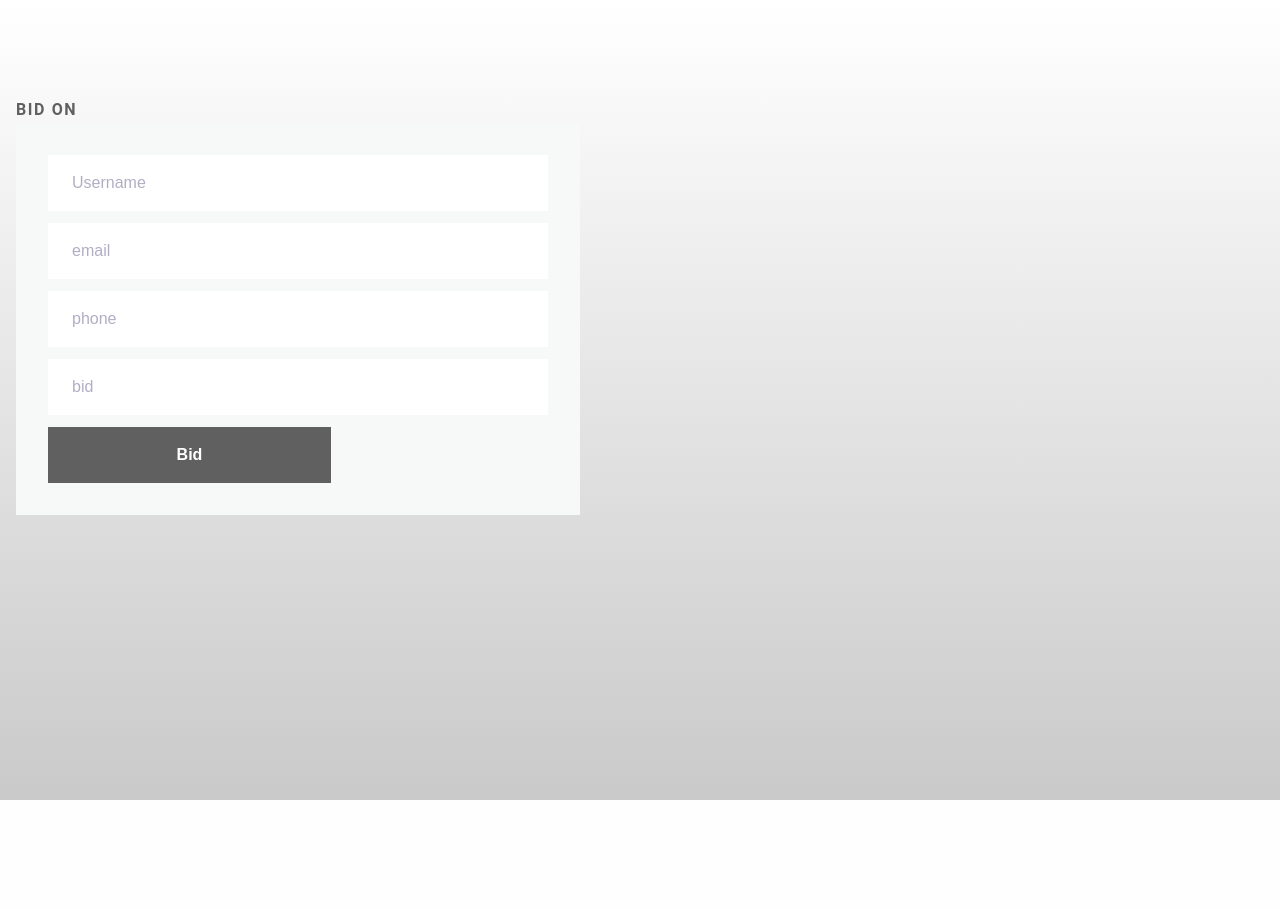
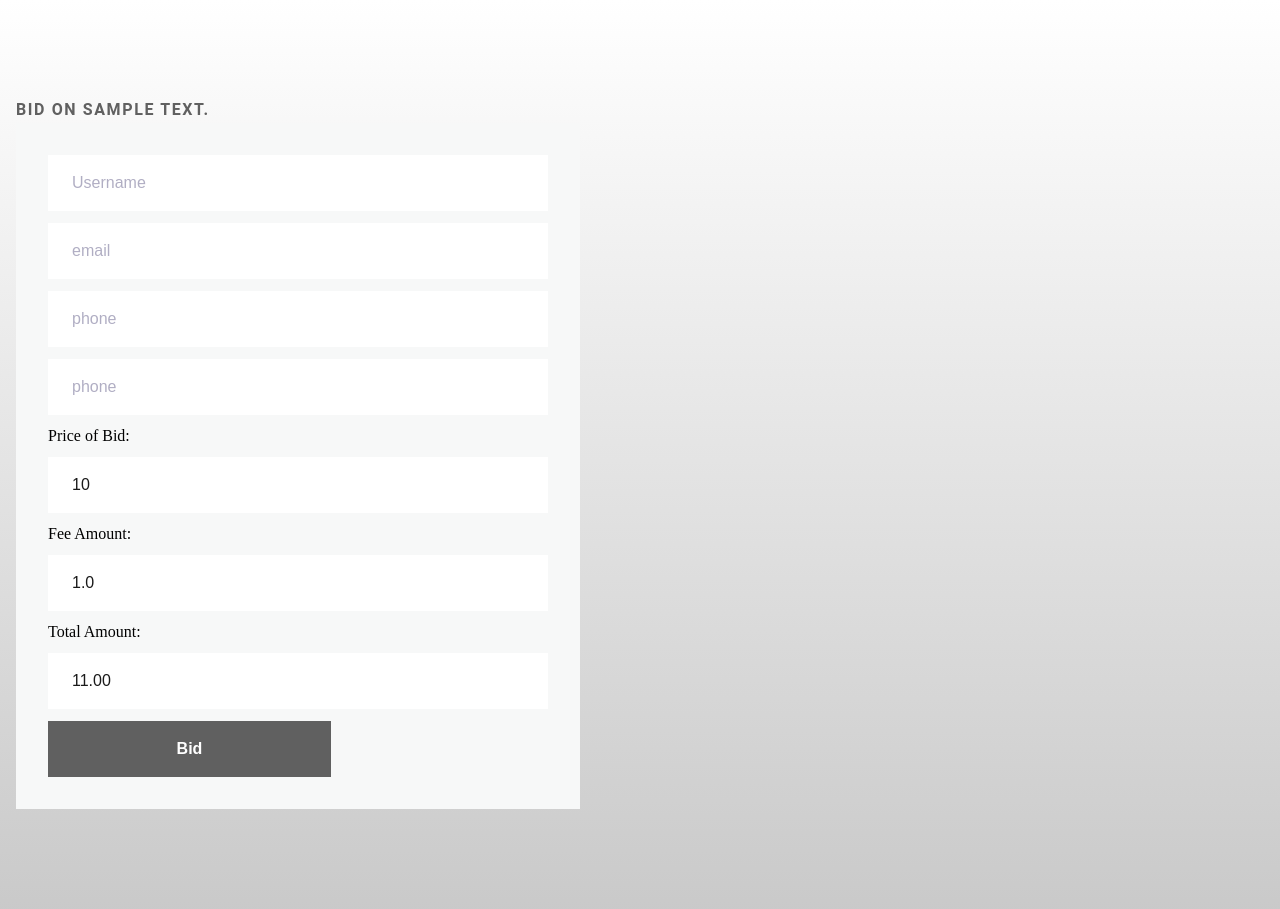
Before and after one commit to drst4gge/bonaventura, a Flask app: page /bid/1 in a window 1280 px wide. Before the commit the page ends 800 px from the top, so only its background shows below. Run offline with Flask 3, Linux system fonts and the light colour scheme; tables that the repository leaves empty or names only in its code hold one stand-in row (values such as "Sample post"); data that the repository does not hold is empty; some libraries are stand-ins or nearby versions.

Commit message:
pre meeting friday 29th

```diff
--- a/application.py
+++ b/application.py
@@ -45,16 +45,16 @@ def get_db_connection():
         port=3306
     )
 
-def insert_address(address, zpid, bedrooms, bathrooms, livingArea, lotSize, county, photo_url, date_of_sale, time_of_sale):
+def insert_address(address, zpid, bedrooms, bathrooms, livingArea, lotSize, county, photo_url, date_of_sale, time_of_sale, price):
     conn = get_db_connection()
     try:
         with conn.cursor() as cursor:
             insert_sql = """
             INSERT INTO all_properties
-            (addresses, zpid, bedrooms, bathrooms, livingArea, lotSize, county, photo_url, dateOfSale, timeOfSale)
-            VALUES (%s, %s, %s, %s, %s, %s, %s, %s, %s, %s)
+            (addresses, zpid, bedrooms, bathrooms, livingArea, lotSize, county, photo_url, dateOfSale, timeOfSale, price)
+            VALUES (%s, %s, %s, %s, %s, %s, %s, %s, %s, %s, %s)
             """
-            cursor.execute(insert_sql, (address, zpid, bedrooms, bathrooms, livingArea, lotSize, county, photo_url, date_of_sale, time_of_sale))
+            cursor.execute(insert_sql, (address, zpid, bedrooms, bathrooms, livingArea, lotSize, county, photo_url, date_of_sale, time_of_sale, price))
         conn.commit()
     finally:
         conn.close()
@@ -62,8 +62,9 @@ def insert_address(address, zpid, bedrooms, bathrooms, livingArea, lotSize, coun
 def get_all_properties():
     conn = get_db_connection()
     try:
-        with conn.cursor(pymysql.cursors.DictCursor) as cursor:  # Ensure DictCursor is used
-            cursor.execute("SELECT id, addresses, bedrooms, bathrooms, livingArea, lotSize, county, dateOfSale, timeOfSale, photo_url FROM all_properties")
+        with conn.cursor(pymysql.cursors.DictCursor) as cursor:
+            # Include price in the SELECT query
+            cursor.execute("SELECT id, addresses, bedrooms, bathrooms, livingArea, lotSize, county, dateOfSale, timeOfSale, photo_url, price FROM all_properties")
             return cursor.fetchall()
     finally:
         conn.close()
@@ -638,22 +639,23 @@ def extract_text_from_pdf(file_path):
     return text
 
 def extract_auction_details(pdf_text):
-    # Revised regex pattern to capture date (rescheduled or date of sale), time, and address
-    pattern = r'(DATE OF SALE: \d{1,2}/\d{1,2}/\d{2,4}|RESCHEDULED: \d{1,2}/\d{1,2}/\d{2,4})\s+Action:.*?\nTIME: (\d{1,2}:\d{2} (AM|PM)) Premises: (.*?) - (.*?)\n'
+    pattern = r'(DATE OF SALE: \d{1,2}/\d{1,2}/\d{2,4}|RESCHEDULED: \d{1,2}/\d{1,2}/\d{2,4})\s+Action:.*?\nTIME: (\d{1,2}:\d{2} (AM|PM)) Premises: (.*?) - (.*?)\n.*?FINAL JUDGMENT AS OF .*? - \$(\d{1,3}(?:,\d{3})*)'
     matches = re.findall(pattern, pdf_text, re.DOTALL)
 
     auction_details = []
-    for date, time, am_pm, address_part1, address_part2 in matches:
-        # Cleaning and converting the extracted data
-        cleaned_date = date.replace("DATE OF SALE: ", "").replace("RESCHEDULED: ", "").strip()
-        # Convert date format from MM/DD/YY to YYYY-MM-DD
-        cleaned_date = datetime.strptime(cleaned_date, '%m/%d/%y').strftime('%Y-%m-%d')
+    for date, time, am_pm, address_part1, address_part2, final_judgment in matches:
+        cleaned_date = datetime.strptime(date.split(': ')[1], '%m/%d/%y').strftime('%Y-%m-%d')
         cleaned_time = f"{time} {am_pm}".strip()
         cleaned_address = f"{address_part1} - {address_part2}".strip()
+        cleaned_final_judgment = int(final_judgment.replace(',', ''))  # Convert to integer
 
-        auction_details.append((cleaned_address, cleaned_date, cleaned_time))
+        auction_details.append((cleaned_address, cleaned_date, cleaned_time, cleaned_final_judgment))
 
     return auction_details
+
+@application.template_filter('format_currency')
+def format_currency(value):
+    return "${:,.2f}".format(value) if value else 'N/A'
 
 def allowed_file(filename):
     return '.' in filename and \
@@ -680,9 +682,9 @@ def process_pdf(file_path):
     print(pdf_text)
     auction_details = extract_auction_details(pdf_text)
 
-    for address, date_of_sale, time_of_sale in auction_details:
+    for address, date_of_sale, time_of_sale, price in auction_details:
         try:
-            print(f"Processing Address: {address}, Date: {date_of_sale}, Time: {time_of_sale}")
+            print(f"Processing Address: {address}, Date: {date_of_sale}, Time: {time_of_sale}, Price: {price}")
             zpid = get_zpid_from_address(address)
             if zpid:
                 details = get_property_details(zpid)
@@ -690,16 +692,16 @@ def process_pdf(file_path):
                 insert_address(
                     address, zpid, details.get('bedrooms', None), details.get('bathrooms', None),
                     details.get('livingArea', None), details.get('lotSize', None),
-                    details.get('county', None), photo_url, date_of_sale, time_of_sale
+                    details.get('county', None), photo_url, date_of_sale, time_of_sale, price
                 )
             else:
-                insert_address(address, None, None, None, None, None, None, None, date_of_sale, time_of_sale)
+                insert_address(address, None, None, None, None, None, None, None, date_of_sale, time_of_sale, price)
         except Exception as e:
             print(f"Error processing address {address}: {e}")
-            # Optionally, log the error details to a file or error monitoring service
-            continue  # Skip to the next iteration
+            continue
 
     print("Processing of PDF completed.")
+
 
 @application.route('/upload_photo/<int:id>', methods=['POST'])
 def upload_photo(id):
--- a/templates/admin.html
+++ b/templates/admin.html
@@ -189,6 +189,10 @@
                                                 <td style="text-align: right; font-weight: bold;">{{ property['timeOfSale'] }}</td>
                                             </tr>
                                             <tr>
+                                                <td style="text-align: left; color: #808080;">Final Judgement ($)</td>
+                                                <td style="text-align: right; font-weight: bold;">{{ property['price'] | format_currency }}</td>
+                                            </tr>
+                                            <tr>
                                                 <td style="text-align: left; color: #808080;">County</td>
                                                 <td style="text-align: right; font-weight: bold;">{{ property['county'] }}</td>
                                             </tr>
--- a/templates/bid.html
+++ b/templates/bid.html
@@ -17,6 +17,20 @@
     <link rel="stylesheet" type="text/css" href="{{ url_for('static', filename='css/services.css') }}">
     <link rel="stylesheet" type="text/css" href="{{ url_for('static', filename='css/table.css') }}">
     <script src="{{ url_for('static', filename='js/header.js') }}"></script>
+    <script>
+        function updateTotalAmount() {
+            const originalPrice = parseFloat(document.getElementById('original-price').value) || 0;
+            const feeAmount = parseFloat(document.getElementById('fee-amount').value) || 0;
+            const totalAmount = originalPrice + feeAmount;
+
+            // Update the total amount field
+            document.getElementById('total-amount').value = totalAmount.toFixed(2);
+        }
+
+        // Call the function on page load
+        window.onload = updateTotalAmount;
+    </script>
+
 
 
 </head>
@@ -28,7 +42,7 @@
             <div class="cs-container">
                 <!-- Optional picture section here, if you want to include an image -->
                 <div class="cs-content">
-                    <span class="cs-topper">BID ON {{ property['address'] }}</span>
+                    <span class="cs-topper">BID ON {{ property['addresses'] }}</span>
 
                     <form class="cs-form" action="/submit_bid/{{ property_id }}" method="post">
                         <!-- Hidden ID Field -->
@@ -52,14 +66,26 @@
                                 placeholder="phone">
                         </label>
 
-                        <!-- Bathrooms Field -->
-                        <label for="bid">
-                            <input class="cs-input" type="number" id="bid" name="bid" placeholder="bid">
+                        <label for="phone">
+                            <input class="cs-input" type="number" id="phone" name="phone" value="{{ user['phone'] }}"
+                                placeholder="phone">
                         </label>
 
+                        <!-- Original Price Input -->
+                        <label for="original-price">Price of Bid:</label>
+                        <input class="cs-input" type="number" id="original-price" name="price" value="{{ property['price'] }}" readonly>
+
+                        <!-- Fee Amount Input -->
+                        <label for="fee-amount">Fee Amount:</label>
+                        <input class="cs-input" type="number" id="fee-amount" name="fee" value="{{ (property['price'])/10 }}" readonly>
+
+                        <!-- Total Amount Input -->
+                        <label for="total-amount">Total Amount:</label>
+                        <input class="cs-input" type="number" id="total-amount" name="total_amount" readonly>
 
                         <!-- Submit Button -->
                         <button class="cs-button-solid cs-submit" type="submit">Bid</button>
+
                     </form>
                 </div>
             </div>
```
Also changed, not shown: 1 other file.
